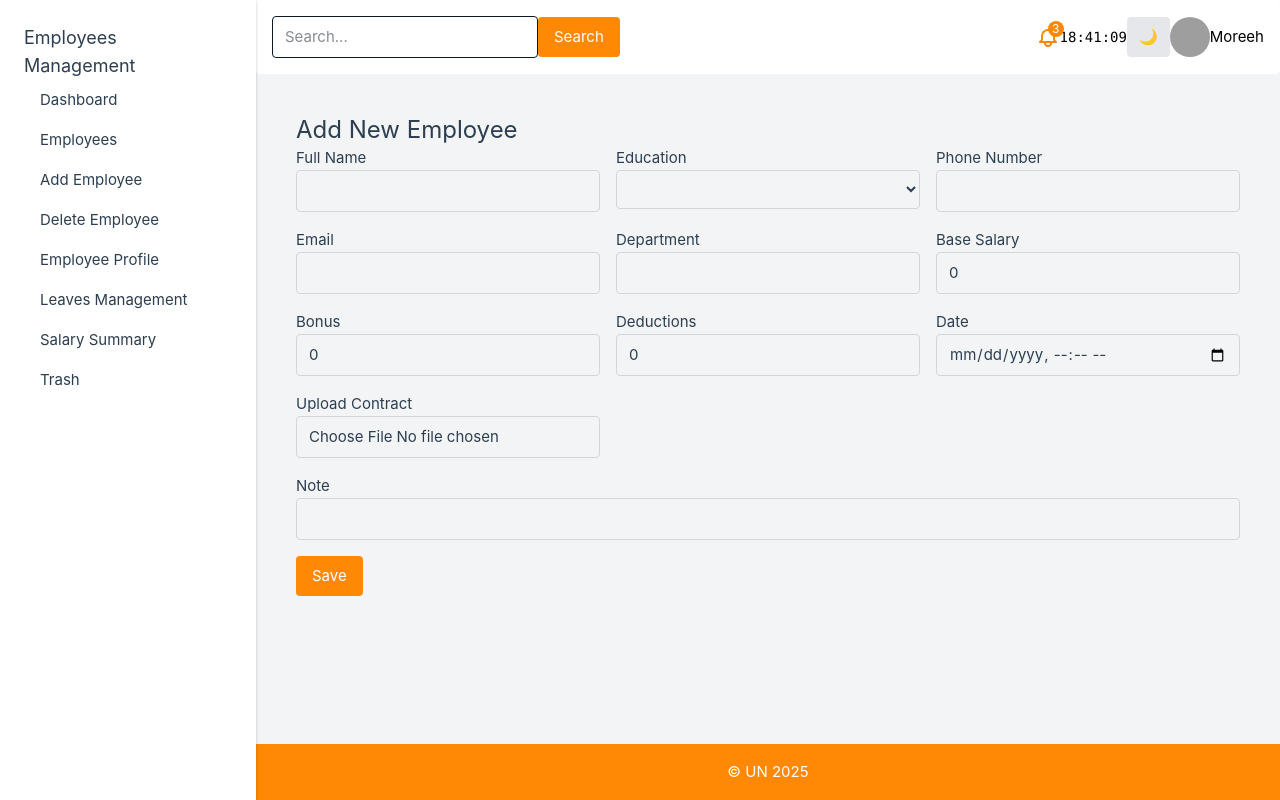
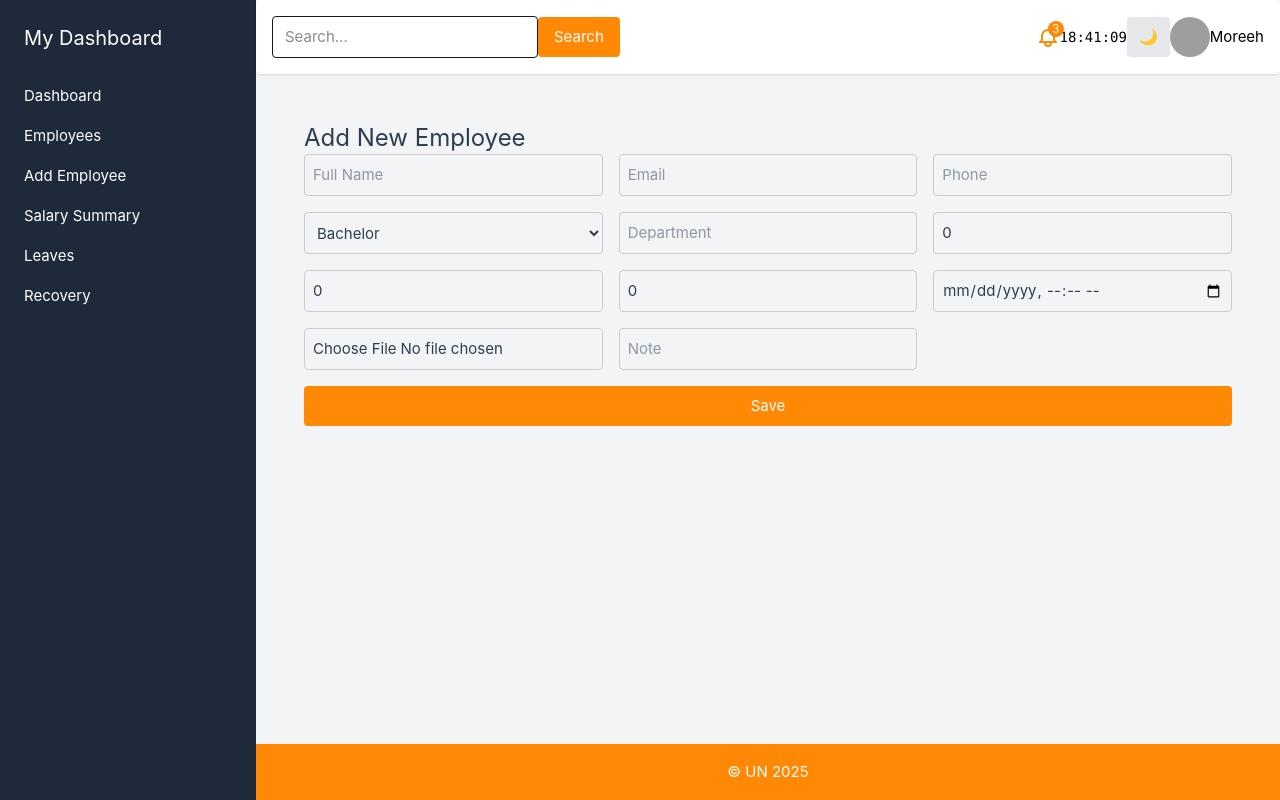
Before and after one commit to Moreeh97/PHP-FULL-PROJECT, a Vue app in the folder Frontend/my-dashboard/: page /#/add-employee in a window 1280 px wide. Built offline with nearby package versions, Linux system fonts and the light colour scheme; grey boxes are pictures that could not be loaded.

Commit message:
Fix connection succcessfully

```diff
--- a/Frontend/my-dashboard/src/App.vue
+++ b/Frontend/my-dashboard/src/App.vue
@@ -1,4 +1,4 @@
-<template>
+<!-- <template>
   <div class="flex flex-col md:flex-row min-h-screen relative">
 
     <button
@@ -37,8 +37,27 @@
       <Footer />
     </div>
   </div>
+</template> -->
+<template>
+  <div class="flex h-screen bg-gray-100">
+    <!-- Sidebar -->
+    <Sidebar />
+
+    <!-- Main content -->
+    <div class="flex-1 flex flex-col">
+      <!-- Header -->
+      <Header />
+
+      <!-- Page Content -->
+      <main class="flex-1 overflow-auto p-6">
+        <router-view />
+      </main>
+
+      <!-- Footer -->
+      <Footer />
+    </div>
+  </div>
 </template>
-
 
 <script setup>
 import { ref, onMounted } from 'vue'
@@ -65,3 +84,12 @@ onMounted(() => {
   isMobile.value = window.innerWidth < 768
 })
 </script>
+<style>
+main::-webkit-scrollbar {
+  width: 8px;
+}
+main::-webkit-scrollbar-thumb {
+  background-color: rgba(0,0,0,0.2);
+  border-radius: 4px;
+}
+</style>
--- a/Frontend/my-dashboard/src/components/DashboardCard.vue
+++ b/Frontend/my-dashboard/src/components/DashboardCard.vue
@@ -1,3 +1,4 @@
+
 <template>
   <div class="p-4 sm:p-6 dark:bg-gray-700 dark:text-white min-h-screen">
     <h1 class="text-xl sm:text-2xl font-bold mb-6 text-center sm:text-left">
--- a/Frontend/my-dashboard/src/components/Sidebar.vue
+++ b/Frontend/my-dashboard/src/components/Sidebar.vue
@@ -1,20 +1,18 @@
 <template>
   <div class="flex h-screen">
     <!-- Sidebar Desktop -->
-    <aside class="hidden md:block bg-white shadow-sm fixed top-0 left-0 h-screen w-64 dark:bg-gray-900 dark:text-white">
-      <div class="p-6">
-        <h2 class="font-bold text-lg mb-4">Employees Management</h2>
-        <ul class="space-y-2">
-          <li><router-link to="/home" class="block py-2 px-4 hover:bg-orange-400 rounded">Dashboard</router-link></li>
-          <li><router-link to="/employees" class="block py-2 px-4 hover:bg-orange-400 rounded">Employees</router-link></li>
-          <li><router-link to="/add-employee" class="block py-2 px-4 hover:bg-orange-400 rounded">Add Employee</router-link></li>
-          <li><router-link to="/delete-employee" class="block py-2 px-4 hover:bg-orange-400 rounded">Delete Employee</router-link></li>
-          <li><router-link to="/employee-profile" class="block py-2 px-4 hover:bg-orange-400 rounded">Employee Profile</router-link></li>
-          <li><router-link to="/leave-management" class="block py-2 px-4 hover:bg-orange-400 rounded">Leaves Management</router-link></li>
-          <li><router-link to="/salary-summary" class="block py-2 px-4 hover:bg-orange-400 rounded">Salary Summary</router-link></li>
-          <li><router-link to="/recover-employees" class="block py-2 px-4 hover:bg-orange-400 rounded">Trash</router-link></li>
+    <aside class="w-64 bg-gray-800 text-white flex flex-col">
+      <div class="p-6 text-xl font-bold">My Dashboard</div>
+      <nav class="flex-1">
+        <ul>
+          <li class="px-6 py-2 hover:bg-gray-700"><router-link to="/home">Dashboard</router-link></li>
+          <li class="px-6 py-2 hover:bg-gray-700"><router-link to="/employees">Employees</router-link></li>
+          <li class="px-6 py-2 hover:bg-gray-700"><router-link to="/add-employee">Add Employee</router-link></li>
+          <li class="px-6 py-2 hover:bg-gray-700"><router-link to="/salary-summary">Salary Summary</router-link></li>
+          <li class="px-6 py-2 hover:bg-gray-700"><router-link to="/leave-management">Leaves</router-link></li>
+          <li class="px-6 py-2 hover:bg-gray-700"><router-link to="/recover-employees">Recovery</router-link></li>
         </ul>
-      </div>
+      </nav>
     </aside>
 
     <!-- Mobile Navbar -->
--- a/Frontend/my-dashboard/src/services/api.js
+++ b/Frontend/my-dashboard/src/services/api.js
@@ -1,34 +1,25 @@
 import axios from "axios";
 
-// إعداد Axios مع رابط الباك إند
 const api = axios.create({
-  baseURL: "http://localhost/PHP-FULL-PROJECT/Backend/api", // عدل حسب مسار PHP
+  baseURL: "http://php-full-project.local",
   headers: {
     "Content-Type": "application/json",
   },
 });
 
-// ✅ دالة عامة للحصول على البيانات
-export const getData = (endpoint, params = {}) => {
-  return api.get(endpoint, { params });
-};
+// Generic requests
+export const getData = (endpoint, params = {}) => api.get(endpoint, { params });
+export const postData = (endpoint, data) => api.post(endpoint, data);
+export const putData = (endpoint, data) => api.put(endpoint, data);
+export const deleteData = (endpoint) => api.delete(endpoint);
 
-// ✅ دالة عامة لإرسال بيانات (إضافة / تحديث)
-export const postData = (endpoint, data) => {
-  return api.post(endpoint, data);
-};
+// Employee-specific helpers
+export const getEmployees = () => api.get("/employees");
+export const addEmployee = (employee) => api.post("/employees/create", employee);
+export const updateEmployee = (id, data) => api.put(`/employees/${id}`, data);
+export const deleteEmployee = (id) => api.delete(`/employees/${id}`);
 
-// ✅ دالة عامة للتحديث
-export const putData = (endpoint, data) => {
-  return api.put(endpoint, data);
-};
-
-// ✅ دالة عامة للحذف
-export const deleteData = (endpoint) => {
-  return api.delete(endpoint);
-};
-
-// ✅ رفع الملفات مع Progress
+// File upload with progress
 export const uploadWithProgress = (endpoint, data, onProgress) => {
   return api.post(endpoint, data, {
     headers: {
@@ -44,45 +35,3 @@ export const uploadWithProgress = (endpoint, data, onProgress) => {
 };
 
 export default api;
-
-
-
-// import axios from "axios"
-
-// const apiClient = axios.create({
-//   baseURL: "http://localhost/employee-mgmt/api",
-//   headers: {
-//     "Content-Type": "application/json",
-//   },
-// })
-
-// export default {
-
-//   //upload file progress
-//   uploadFile(file) {
-//     const formData = new FormData()
-//     formData.append("file", file)
-
-//     return apiClient.post("/upload", formData, {
-//       headers: {
-//         "Content-Type": "multipart/form-data",
-//       },
-//     })
-//   },
-
-//   addEmployee(employee) {
-//     return apiClient.post("/employees/create", employee)
-//   },
-
-//   getEmployees() {
-//     return apiClient.get("/employees")
-//   },
-
-//   deleteEmployee(id) {
-//     return apiClient.delete(`/employees/${id}`)
-//   },
-
-//   updateEmployee(id, data) {
-//     return apiClient.put(`/employees/${id}`, data)
-//   }
-// }
--- a/Frontend/my-dashboard/src/views/AddEmployee.vue
+++ b/Frontend/my-dashboard/src/views/AddEmployee.vue
@@ -1,167 +1,86 @@
 <template>
   <div class="p-6">
     <h2 class="text-2xl font-bold mb-4">Add New Employee</h2>
+    <form @submit.prevent="addEmployee" class="grid grid-cols-1 sm:grid-cols-2 md:grid-cols-3 gap-4">
 
-    <form @submit.prevent="addEmployee" class="grid grid-cols-1 sm:grid-cols-2 md:grid-cols-3 gap-4">
-      <!-- Full name -->
-      <div>
-        <label class="block mb-1">Full Name</label>
-        <input v-model="employee.name" type="text" class="w-full border border-gray-300 rounded px-3 py-2 focus:outline-none focus:ring-2 focus:ring-orange-400" required />
-      </div>
-
-      <!-- Education -->
-      <div>
-        <label class="block mb-1">Education</label>
-        <select v-model="employee.education" class="w-full border border-gray-300 rounded px-3 py-2 focus:outline-none focus:ring-2 focus:ring-orange-400" required>
+      <input v-model="employee.name" type="text" placeholder="Full Name" required class="input" />
+      <input v-model="employee.email" type="email" placeholder="Email" required class="input" />
+      <input v-model="employee.phone_number" type="text" placeholder="Phone" required class="input" />
+      <select v-model="employee.education" class="input">
         <option>Bachelor</option>
         <option>Master</option>
         <option>Prof</option>
       </select>
-      </div>
+      <input v-model="employee.department" type="text" placeholder="Department" required class="input" />
+      <input v-model.number="employee.base_salary" type="number" placeholder="Base Salary" required class="input" />
+      <input v-model.number="employee.bonus" type="number" placeholder="Bonus" class="input" />
+      <input v-model.number="employee.deductions" type="number" placeholder="Deductions" class="input" />
+      <input v-model="employee.date" type="datetime-local" required class="input" />
+      <input type="file" @change="handleFileUpload" class="input" />
+      <input v-model="employee.note" type="text" placeholder="Note" class="input" />
 
-      <!-- Phone number -->
-      <div>
-        <label class="block mb-1">Phone Number</label>
-        <input v-model="employee.phone_number" type="number" class="w-full border border-gray-300 rounded px-3 py-2 focus:outline-none focus:ring-2 focus:ring-orange-400" required />
-      </div>
-
-      <!-- Email -->
-      <div>
-        <label class="block mb-1">Email</label>
-        <input v-model="employee.email" type="email" class="w-full border border-gray-300 rounded px-3 py-2 focus:outline-none focus:ring-2 focus:ring-orange-400" required />
-      </div>
-
-      <!-- Department -->
-      <div>
-        <label class="block mb-1">Department</label>
-        <input v-model="employee.department" type="text" class="w-full border border-gray-300 rounded px-3 py-2 focus:outline-none focus:ring-2 focus:ring-orange-400" required />
-      </div>
-
-      <!-- Base salary -->
-      <div>
-        <label class="block mb-1">Base Salary</label>
-        <input v-model.number="employee.base_salary" type="number" class="w-full border border-gray-300 rounded px-3 py-2 focus:outline-none focus:ring-2 focus:ring-orange-400" required />
-      </div>
-
-      <!-- Bonus -->
-      <div>
-        <label class="block mb-1">Bonus</label>
-        <input v-model.number="employee.bonus" type="number" class="w-full border border-gray-300 rounded px-3 py-2 focus:outline-none focus:ring-2 focus:ring-orange-400" />
-      </div>
-
-      <!-- Deductions -->
-      <div>
-        <label class="block mb-1">Deductions</label>
-        <input v-model.number="employee.deductions" type="number" class="w-full border border-gray-300 rounded px-3 py-2 focus:outline-none focus:ring-2 focus:ring-orange-400" />
-      </div>
-
-      <!-- Date -->
-      <div>
-        <label class="block mb-1">Date</label>
-        <input v-model="employee.date" type="datetime-local" class="w-full border border-gray-300 rounded px-3 py-2 focus:outline-none focus:ring-2 focus:ring-orange-400" required />
-      </div>
-
-      <!-- Upload contract -->
-      <div>
-        <label class="block mb-1">Upload Contract</label>
-        <input type="file" @change="handleFileUpload" class="w-full border border-gray-300 rounded px-3 py-2 focus:outline-none focus:ring-2 focus:ring-orange-400" />
-      </div>
-
-      <!-- Note -->
-      <div class="sm:col-span-2 md:col-span-3">
-        <label class="block mb-1">Note</label>
-        <input v-model="employee.note" type="text" class="w-full border border-gray-300 rounded px-3 py-2 focus:outline-none focus:ring-2 focus:ring-orange-400" />
-      </div>
-
-      <!-- Submit -->
-      <div class="sm:col-span-2 md:col-span-3">
-        <button type="submit" class="bg-orange-400 hover:bg-orange-500 text-white py-2 px-4 rounded w-full md:w-auto">
-          Save
-        </button>
-      </div>
+      <button type="submit" class="bg-orange-400 hover:bg-orange-500 text-white py-2 px-4 rounded col-span-full">Save</button>
     </form>
   </div>
 </template>
 
+<script setup>
+import { ref } from 'vue'
+import axios from 'axios'
 
-<script setup>
-import { ref } from "vue";
-import { addEmployeeApi } from "@/services/employees";
+const BASE_URL = "http://php-full-project.local/api/employees/create"
 
 const employee = ref({
   name: "",
   email: "",
   phone_number: "",
-  education: "",
+  education: "Bachelor",
   department: "",
   base_salary: 0,
   bonus: 0,
   deductions: 0,
   note: "",
   date: "",
-  contract: null,
-});
+  contract: null
+})
 
 const handleFileUpload = (event) => {
-  employee.value.contract = event.target.files[0];
-};
+  employee.value.contract = event.target.files[0]
+}
+
+const resetEmployee = () => {
+  for (const key in employee.value) {
+    employee.value[key] = key === "contract" ? null : ""
+  }
+  employee.value.education = "Bachelor"
+  employee.value.base_salary = 0
+  employee.value.bonus = 0
+  employee.value.deductions = 0
+}
 
 const addEmployee = async () => {
-  try {
-    const formData = new FormData();
+  const formData = new FormData()
   for (const key in employee.value) {
-      formData.append(key, employee.value[key]);
+    formData.append(key, employee.value[key])
   }
 
-    await addEmployeeApi(formData);
-    alert("Employee added successfully!");
-
-    // Reset form
-    for (const key in employee.value) {
-      employee.value[key] = key === "contract" ? null : "";
+  try {
+    const res = await axios.post(BASE_URL, formData, {
+      headers: { "Content-Type": "multipart/form-data" }
+    })
+    if(res.data.success){
+      alert("Employee added successfully!")
+      resetEmployee()
+    } else {
+      alert("Failed to add employee")
     }
-    employee.value.base_salary = 0;
-    employee.value.bonus = 0;
-    employee.value.deductions = 0;
   } catch (err) {
-    console.error("Saving failed:", err);
-    alert("Error while saving employee");
+    console.error(err)
+    alert("Error saving employee")
   }
-};
+}
 </script>
 
-
-
-<!-- <script setup>
-import api from '@/services/api'
-import { data } from 'autoprefixer'
-import { ref, vModelSelect } from 'vue'
-import { useRouter } from 'vue-router'
-
-const router = useRouter()
-
-const employee = ref({
-  name: '',
-  email: '',
-  phone_Number: '',
-  education: '',
-  department: '',
-  base_salary: 0,
-  bonus: 0,
-  deductions: 0 ,
-  note: '',
-  contract: '',
-  data: '',
-  created_at: '',
-  deleted_at: ''
-})
-
-const addEmployee = () => {
-  try {
-    api.addEmployee(employee.value)
-    alert('employee added seccesfully ! ')
-  } catch (err) {
-    console.error('Saving failed:', err)
-  }
-}
-</script> -->
+<style>
+.input { border: 1px solid #ccc; padding: 8px; border-radius: 4px; width: 100%; }
+</style>
--- a/Frontend/my-dashboard/src/views/Employees.vue
+++ b/Frontend/my-dashboard/src/views/Employees.vue
@@ -1,38 +1,29 @@
 <template>
   <div class="p-6">
-    <h2 class="text-2xl font-bold mb-6">Employees Menu</h2>
+    <h2 class="text-2xl font-bold mb-4">Employees List</h2>
 
-    <!-- Employee List -->
-    <div v-if="!viewingDetails" class="overflow-x-auto">
-      <table class="min-w-full border border-gray-300 rounded-lg overflow-hidden">
+    <table v-if="employees.length" class="min-w-full border border-gray-300 rounded-lg overflow-hidden">
       <thead class="bg-gray-100">
         <tr>
-            <th class="border px-4 py-2">ID</th>
-            <th class="border px-4 py-2">Name</th>
-            <th class="border px-4 py-2">Department</th>
-            <th class="border px-4 py-2">Base Salary</th>
-            <th class="border px-4 py-2">Bonus</th>
-            <th class="border px-4 py-2">Deductions</th>
-            <th class="border px-4 py-2">Final Salary</th>
-            <th class="border px-4 py-2">Actions</th>
+          <th class="px-4 py-2 border-b">ID</th>
+          <th class="px-4 py-2 border-b">Name</th>
+          <th class="px-4 py-2 border-b">Department</th>
+          <th class="px-4 py-2 border-b">Phone</th>
+          <th class="px-4 py-2 border-b">Base Salary</th>
+          <th class="px-4 py-2 border-b">Actions</th>
         </tr>
       </thead>
       <tbody>
         <tr v-for="emp in employees" :key="emp.id" class="hover:bg-gray-50">
-            <td class="border px-4 py-2">{{ emp.id }}</td>
-            <td class="border px-4 py-2">{{ emp.name }}</td>
-            <td class="border px-4 py-2">{{ emp.department }}</td>
-            <td class="border px-4 py-2">{{ emp.base_salary }}</td>
-            <td class="border px-4 py-2">{{ emp.bonus }}</td>
-            <td class="border px-4 py-2">{{ emp.deductions }}</td>
-            <td class="border px-4 py-2 font-medium text-green-600">
-              {{ emp.base_salary + emp.bonus - emp.deductions }}
-            </td>
-            <td class="border px-4 py-2 text-center">
+          <td class="px-4 py-2 border-b">{{ emp.id }}</td>
+          <td class="px-4 py-2 border-b">{{ emp.name }}</td>
+          <td class="px-4 py-2 border-b">{{ emp.department }}</td>
+          <td class="px-4 py-2 border-b">{{ emp.phone_number }}</td>
+          <td class="px-4 py-2 border-b">{{ emp.base_salary }}</td>
+          <td class="px-4 py-2 border-b">
             <button
-                @click="showDetails(emp)"
-                class="bg-orange-400 hover:bg-orange-500 text-white px-3 py-1 rounded"
-              >
+              @click="viewEmployee(emp)"
+              class="bg-orange-400 hover:bg-orange-500 text-white px-3 py-1 rounded">
               View Details
             </button>
           </td>
@@ -40,74 +31,30 @@
       </tbody>
     </table>
 
-      <div v-if="employees.length === 0" class="mt-6 text-center text-gray-500">
-        No employees.
-      </div>
-    </div>
+    <div v-else class="text-gray-500">Loading employees...</div>
 
-    <!-- Employee Details -->
-    <div v-else class="max-w-2xl mx-auto bg-white rounded-lg shadow-md p-6">
-      <h3 class="text-xl font-semibold mb-6">Employee Details</h3>
-
-      <div class="grid grid-cols-1 sm:grid-cols-2 gap-4">
-        <div>
-          <label class="block mb-1">Name:</label>
-          <input v-model="selectedEmployee.name" type="text" class="w-full border px-3 py-2 rounded" />
-        </div>
-
-        <div>
-          <label class="block mb-1">Email:</label>
-          <input v-model="selectedEmployee.email" type="email" class="w-full border px-3 py-2 rounded" />
-        </div>
-
-        <div>
-          <label class="block mb-1">Phone Number:</label>
-          <input v-model="selectedEmployee.phone_number" type="text" class="w-full border px-3 py-2 rounded" />
-        </div>
-
-        <div>
-          <label class="block mb-1">Education:</label>
-          <input v-model="selectedEmployee.education" type="text" class="w-full border px-3 py-2 rounded" />
-        </div>
-
-        <div>
-          <label class="block mb-1">Department:</label>
-          <input v-model="selectedEmployee.department" type="text" class="w-full border px-3 py-2 rounded" />
-        </div>
-
-        <div>
-          <label class="block mb-1">Base Salary:</label>
-          <input v-model.number="selectedEmployee.base_salary" type="number" class="w-full border px-3 py-2 rounded" />
-        </div>
-
-        <div>
-          <label class="block mb-1">Bonus:</label>
-          <input v-model.number="selectedEmployee.bonus" type="number" class="w-full border px-3 py-2 rounded" />
-        </div>
-
-        <div>
-          <label class="block mb-1">Deductions:</label>
-          <input v-model.number="selectedEmployee.deductions" type="number" class="w-full border px-3 py-2 rounded" />
-        </div>
-
-        <div class="sm:col-span-2">
-          <label class="block mb-1">Note:</label>
-          <textarea v-model="selectedEmployee.note" class="w-full border px-3 py-2 rounded"></textarea>
-        </div>
-
-        <div class="sm:col-span-2">
-          <label class="block mb-1">Contract:</label>
-          <input type="file" @change="handleContractUpload" class="w-full border px-3 py-2 rounded" />
-        </div>
-      </div>
-
-      <!-- Actions -->
-      <div class="mt-6 flex justify-between">
-        <button @click="updateEmployee" class="bg-orange-400 hover:bg-orange-500 text-white px-4 py-2 rounded">
-          Update
-        </button>
-        <button @click="backToList" class="bg-gray-500 hover:bg-gray-600 text-white px-4 py-2 rounded">
-          Back
+    <!-- Employee Details Modal -->
+    <div v-if="selectedEmployee" class="fixed inset-0 bg-black bg-opacity-50 flex items-center justify-center z-50">
+      <div class="bg-white rounded-lg shadow-lg w-11/12 md:w-2/3 lg:w-1/2 p-6 relative">
+        <h3 class="text-xl font-bold mb-4">Employee Details</h3>
+        <ul class="space-y-2">
+          <li><strong>ID:</strong> {{ selectedEmployee.id }}</li>
+          <li><strong>Name:</strong> {{ selectedEmployee.name }}</li>
+          <li><strong>Email:</strong> {{ selectedEmployee.email }}</li>
+          <li><strong>Phone:</strong> {{ selectedEmployee.phone_number }}</li>
+          <li><strong>Department:</strong> {{ selectedEmployee.department }}</li>
+          <li><strong>Education:</strong> {{ selectedEmployee.education }}</li>
+          <li><strong>Base Salary:</strong> {{ selectedEmployee.base_salary }}</li>
+          <li><strong>Bonus:</strong> {{ selectedEmployee.bonus }}</li>
+          <li><strong>Deductions:</strong> {{ selectedEmployee.deductions }}</li>
+          <li><strong>Note:</strong> {{ selectedEmployee.note }}</li>
+          <li><strong>Contract:</strong> {{ selectedEmployee.contract }}</li>
+          <li><strong>Created At:</strong> {{ selectedEmployee.created_at }}</li>
+        </ul>
+        <button
+          @click="selectedEmployee = null"
+          class="absolute top-3 right-3 text-gray-500 hover:text-gray-800">
+          ✖
         </button>
       </div>
     </div>
@@ -115,102 +62,28 @@
 </template>
 
 <script setup>
-import { ref, onMounted } from "vue";
-import { fetchEmployees, updateEmployeeApi, uploadContractApi } from "@/services/employees";
+import { ref, onMounted } from 'vue'
+import axios from 'axios'
 
-const employees = ref([]);
-const selectedEmployee = ref(null);
-const viewingDetails = ref(false);
-const contractFile = ref(null);
+const employees = ref([])
+const selectedEmployee = ref(null)
 
-// Load all employees
-async function load() {
+async function loadEmployees() {
   try {
-    const data = await fetchEmployees();
-    employees.value = data;
-  } catch (e) {
-    console.error("Error fetching employees:", e);
+    const res = await axios.get('http://php-full-project.local/api/employees')
+    employees.value = res.data
+  } catch (err) {
+    console.error('Failed to load employees', err)
+    alert('Failed to load employees.')
   }
 }
 
-// Show employee details
-function showDetails(emp) {
-  selectedEmployee.value = { ...emp };
-  viewingDetails.value = true;
+function viewEmployee(emp) {
+  selectedEmployee.value = emp
 }
 
-// Back to employee list
-function backToList() {
-  selectedEmployee.value = null;
-  viewingDetails.value = false;
-}
-
-// Update employee
-async function updateEmployee() {
-  try {
-    await updateEmployeeApi(selectedEmployee.value.id, selectedEmployee.value);
-    alert("Employee updated successfully!");
-    backToList();
-    load();
-  } catch (e) {
-    alert("Error updating employee: " + e.message);
-  }
-}
-
-// Handle contract upload
-function handleContractUpload(event) {
-  contractFile.value = event.target.files[0];
-  if (!contractFile.value) return;
-
-  const formData = new FormData();
-  formData.append("contract", contractFile.value);
-  formData.append("employee_id", selectedEmployee.value.id);
-
-  uploadContractApi(formData, (progress) => {
-    console.log("Upload progress:", progress + "%");
-  })
-    .then(() => {
-      alert("Contract uploaded successfully!");
-    })
-    .catch((err) => {
-      alert("Error uploading contract: " + err.message);
-    });
-}
-
-onMounted(load);
+onMounted(loadEmployees)
 </script>
 
-
-
-<!-- <script setup>
-import { ref, onMounted } from 'vue'
-
-const employees = ref([])
-const selectedEmployee = ref({})
-const viewingDetails = ref(false)
-let currentIndex = ref(-1)
-
-onMounted(() => {
-  const stored = JSON.parse(localStorage.getItem('employees') || '[]')
-  employees.value = stored
-})
-
-const showDetails = (emp, index) => {
-  selectedEmployee.value = { ...emp }
-  currentIndex.value = index
-  viewingDetails.value = true
-}
-
-const updateEmployee = () => {
-  if (currentIndex.value !== -1) {
-    employees.value[currentIndex.value] = { ...selectedEmployee.value }
-    localStorage.setItem('employees', JSON.stringify(employees.value))
-    alert('data updated !')
-    viewingDetails.value = false
-  }
-}
-
-const backToList = () => {
-  viewingDetails.value = false
-}
-</script> -->
+<style scoped>
+</style>
```
Also changed, not shown: Frontend/my-dashboard/src/main.js (+3 -8 lines), Frontend/my-dashboard/src/router/index.js (+28 -25 lines), Frontend/my-dashboard/src/services/employees.js (+9 -2 lines), Frontend/my-dashboard/src/services/leaves.js (+8 -2 lines), Frontend/my-dashboard/src/services/trash.js (deleted, +0 -58 lines), 2 other files (tests, documents, lock files or other folders). Lines whose indentation alone changed are shown as unchanged.
